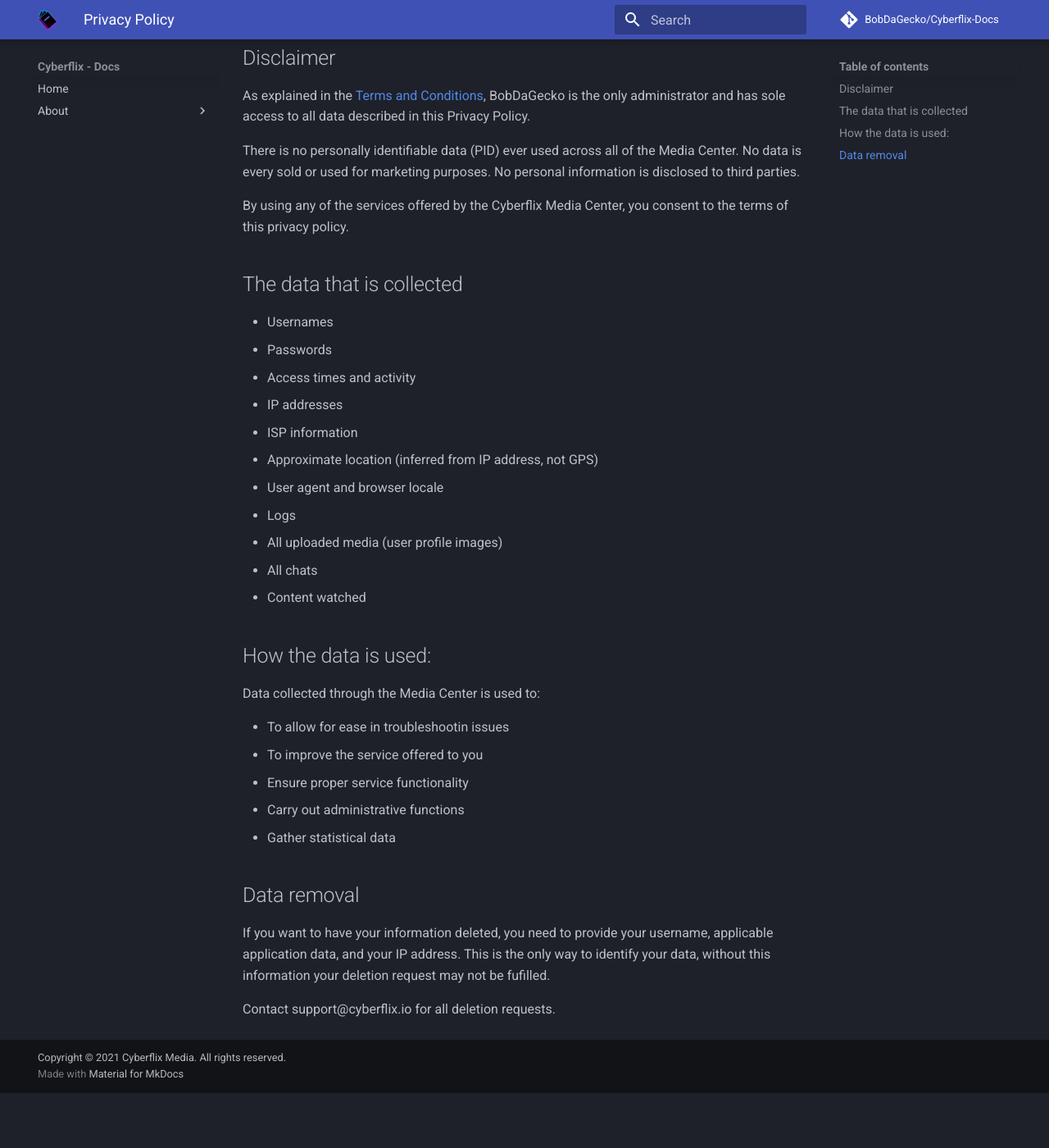
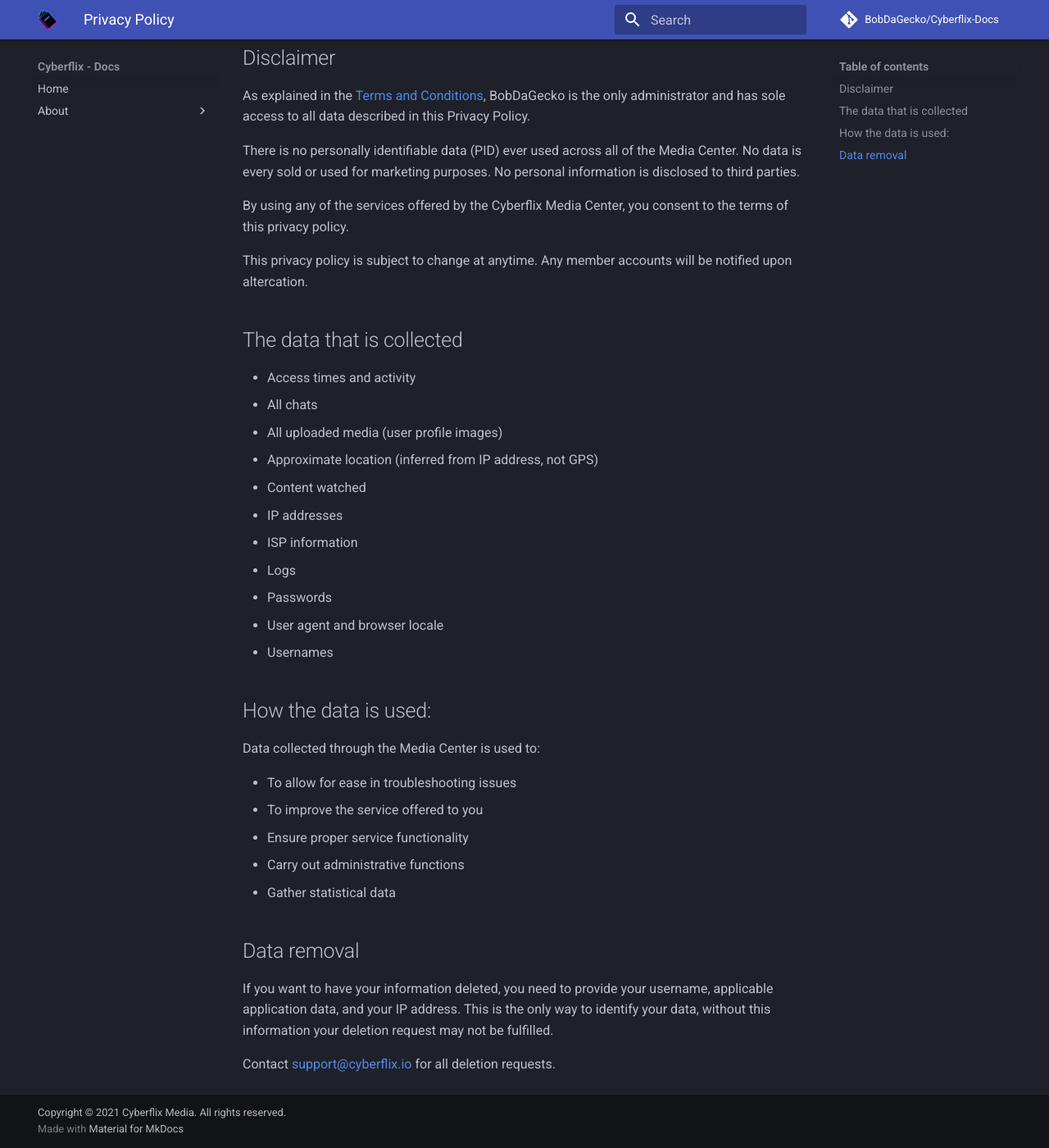
Before and after one commit to Cyberflix-Media/Cyberflix-Docs, an MkDocs documentation site: the page built from docs/About/privacy-policy.md, in a window 1280 px wide and 1400 px high, scrolled down 218 px. Shown: the whole window at 82% size. Built offline with MkDocs 1.6.1 and Material for MkDocs 9.7.7, drawn with Linux system fonts in a browser that asks for light colours; comment, search, counter and statistics services are not loaded; before the commit the page ends 1551 px from its top, so only the background shows below that.

Commit message:
Fixed spelling errors

```diff
--- a/docs/About/privacy-policy.md
+++ b/docs/About/privacy-policy.md
@@ -8,29 +8,31 @@
 
 By using any of the services offered by the Cyberflix Media Center, you consent to the terms of this privacy policy.
 
+This privacy policy is subject to change at anytime. Any member accounts will be notified upon altercation.
+
 ## The data that is collected
- - Usernames
- - Passwords
  - Access times and activity
+ - All chats
+ - All uploaded media (user profile images)
+ - Approximate location (inferred from IP address, not GPS)
+ - Content watched
  - IP addresses
  - ISP information
- - Approximate location (inferred from IP address, not GPS)
+ - Logs
+ - Passwords
  - User agent and browser locale
- - Logs
- - All uploaded media (user profile images)
- - All chats
- - Content watched
+ - Usernames
 
 ## How the data is used:
 Data collected through the Media Center is used to:
 
- - To allow for ease in troubleshootin issues
+ - To allow for ease in troubleshooting issues
  - To improve the service offered to you
  - Ensure proper service functionality
  - Carry out administrative functions
  - Gather statistical data
 
 ## Data removal
-If you want to have your information deleted, you need to provide your username, applicable application data, and your IP address. This is the only way to identify your data, without this information your deletion request may not be fufilled.
+If you want to have your information deleted, you need to provide your username, applicable application data, and your IP address. This is the only way to identify your data, without this information your deletion request may not be fulfilled.
 
-Contact support@cyberflix.io for all deletion requests.
+Contact [support@cyberflix.io](mailto:support@cyberflix.io?subject=Speedtest%20Deletion%20Request) for all deletion requests.
```
